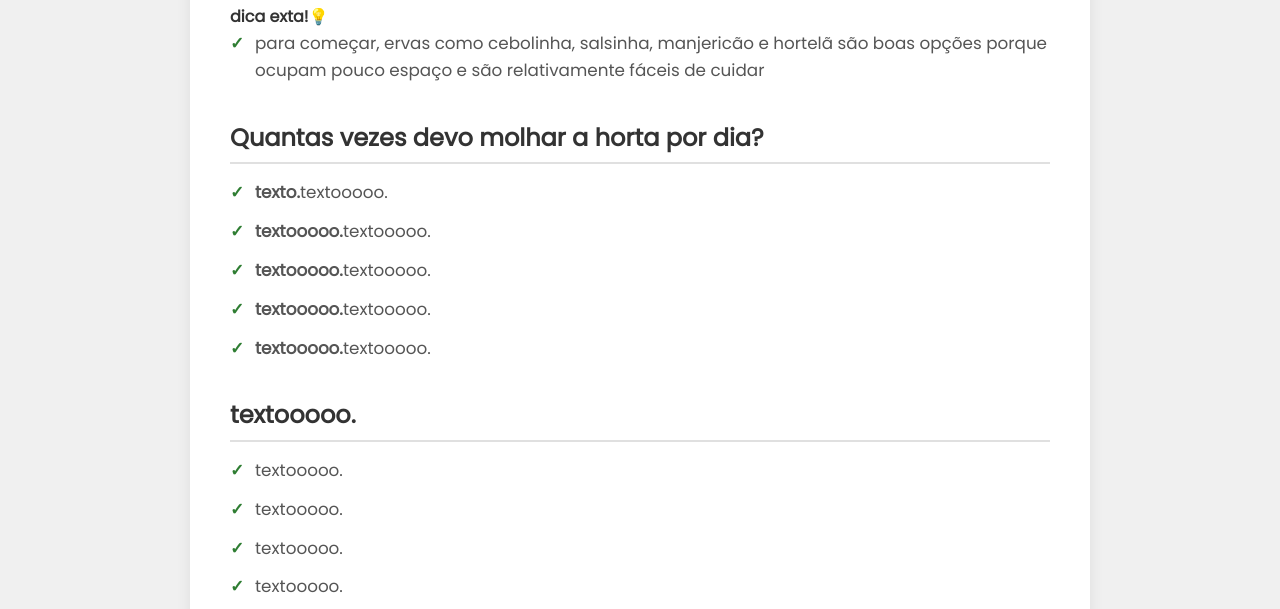
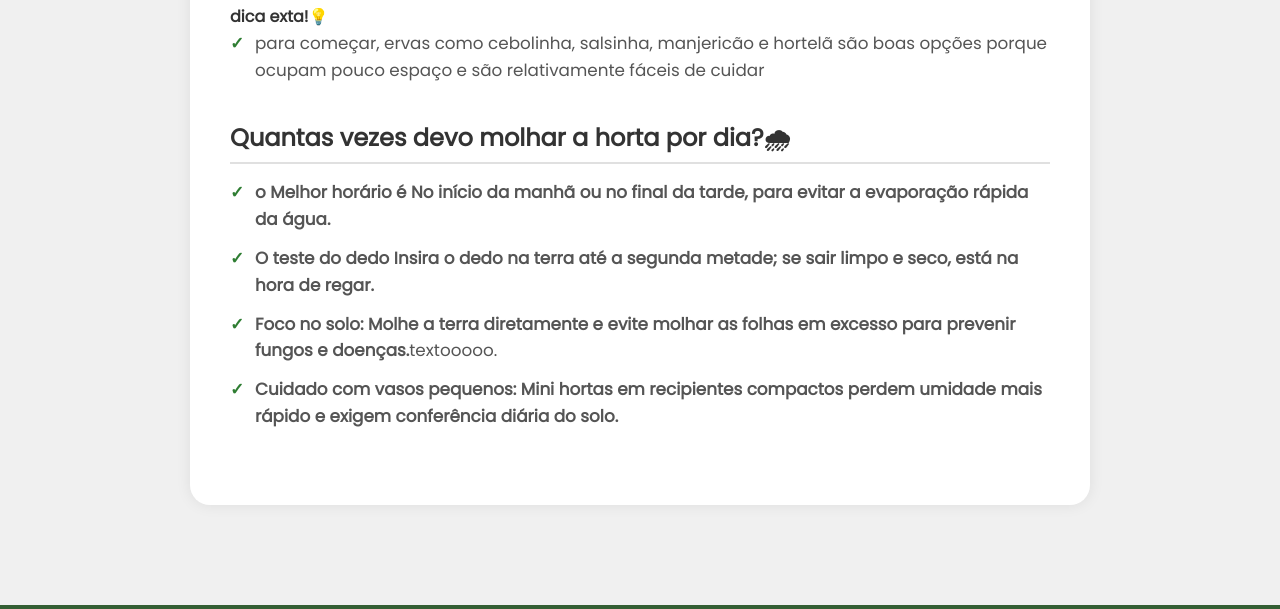
Before and after one commit to Ragna-2/Anexora_Project_TCC, a plain HTML site: page pages/mini.html in a window 1280 px wide. Shown: the part 1280-1889 px from the top of the page. Drawn offline with nearby package versions, Linux system fonts and the light colour scheme.

Commit message:
mini horta

```diff
--- a/pages/mini.html
+++ b/pages/mini.html
@@ -55,26 +55,20 @@
         </div>
 
         <div class="topico-min">
-            <h3>Quantas vezes devo molhar a horta por dia?</h3>
+            <h3>Quantas vezes devo molhar a horta por dia?🌧</h3>
             <ul>
-                <li><strong>texto.</strong>textooooo.</li>
-                <li><strong>textooooo.</strong>textooooo.</li>
-                <li><strong>textooooo.</strong>textooooo.</li>
-                <li><strong>textooooo.</strong>textooooo.</li>
-                <li><strong>textooooo.</strong>textooooo.</li>
+                <li><strong>o Melhor horário é No início da manhã ou no final da tarde, para evitar a evaporação rápida da água.</strong></li>
+                <li><strong>O teste do dedo Insira o dedo na terra até a segunda metade; se sair limpo e seco, está na hora de regar.</strong></li>
+                <li><strong>Foco no solo: Molhe a terra diretamente e evite molhar as folhas em excesso para prevenir fungos e doenças.</strong>textooooo.</li>
+                <li><strong>Cuidado com vasos pequenos: Mini hortas em recipientes compactos perdem umidade mais rápido e exigem conferência diária do solo.</strong></li>
+
             </ul>
         </div>
 
         <div class="topico-min">
-            <h3>textooooo.</h3>
-            <ul>
-                <li>textooooo.</li>
-                <li>textooooo.</li>
-                <li>textooooo.</li>
-                <li>textooooo.</li>
-                <li>textooooo.</li>
-                <li>textooooo.</li>
-            </ul>
+
+
+
         </div>
     </section>
 
```
Also changed, not shown: pages/energia.html (+2 -2 lines).
